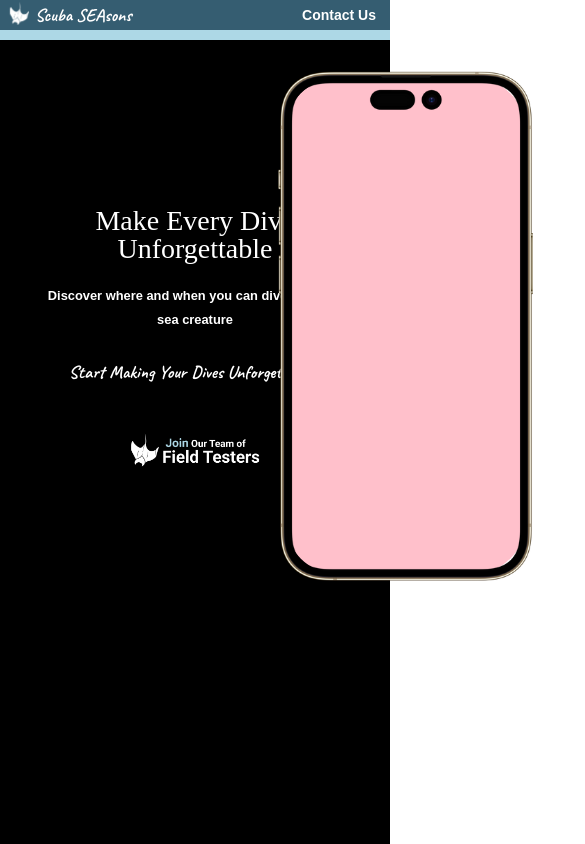
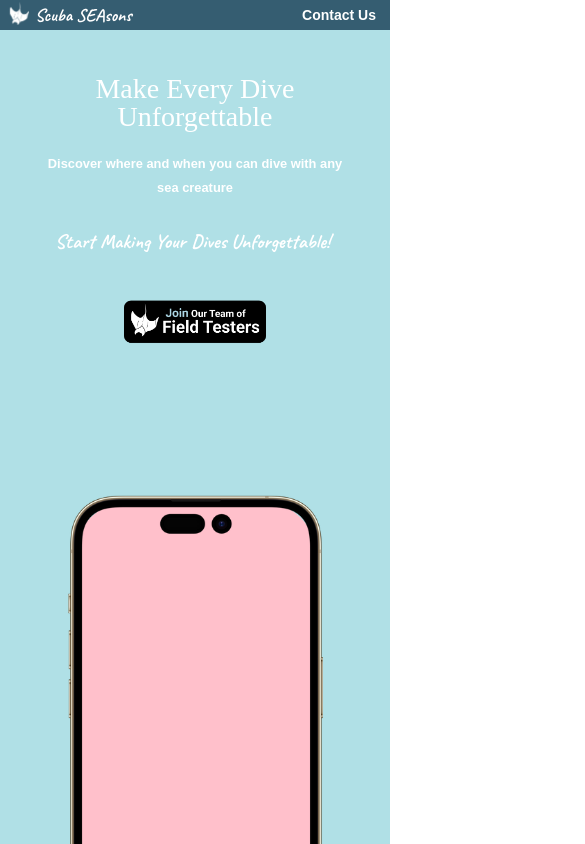
Before and after one commit to Freem11/divegolandingpage, a React (Vite) app: page / in a window 390 px wide. Shown: the top 844 px of the page, 585 px wide, since content can reach past the window. Built offline with nearby package versions, Linux system fonts and the light colour scheme; a web font is replaced by a local one.

Commit message:
top section revamp workin

```diff
--- a/src/App.css
+++ b/src/App.css
@@ -1,4 +1,4 @@
-@import url('https://fonts.googleapis.com/css2?family=Caveat:wght@700&family=Permanent+Marker&display=swap');
+@import url("https://fonts.googleapis.com/css2?family=Caveat:wght@700&family=Permanent+Marker&display=swap");
 
 body {
   background-color: #add8e6;
@@ -14,38 +14,47 @@ body {
 .mainherovideo {
   z-index: 0;
   position: absolute;
+	top: 45px;
   object-fit: cover;
   width: 100%;
-	height: 100%;
+  /* height: 100vh; */
 }
 
 .topsection {
-	display: flex;
-	align-items: center;
-	justify-content: center;
-	/* flex-wrap: wrap; */
-	background-color: black;
+  background-color: powderblue;
   width: 100%;
   height: 100vh;
-	margin-top: 40px;
+  margin-top: 45px;
+}
+
+.switchBox{
+	position: absolute;
+	display: flex;
+	flex-direction: row;
+	flex-wrap: wrap;
+	left: 0;
+	top: 45px;
+	width: 100vw;
+	margin-top: -20px;
+	/* background-color: blueviolet; */
 }
 
 .leftTop {
-	position: absolute;
+  /* position: absolute; */
   left: 0;
   display: flex;
   flex-direction: column;
-	width: 50%;
+  width: 50vw;
   height: 100vh;
   align-items: center;
   justify-content: center;
-	padding-right: 0%;
+  /* margin-top: -20px; */
   z-index: 1;
   /* background-color: pink; */
 }
 
 .rightTop {
-	position: absolute;
+  /* position: absolute; */
   left: 50vw;
   display: flex;
   flex-direction: column;
@@ -53,7 +62,7 @@ body {
   width: 50%;
   align-items: center;
   justify-content: center;
-	padding-right: 0%;
+  /* margin-top: -20px; */
   z-index: 1;
   margin-top: 0px;
   /* background-color: powderblue; */
@@ -69,7 +78,7 @@ body {
   background-color: #538dbd;
   align-items: center;
   justify-content: center;
-	z-index: 0;
+  /* z-index: 0; */
   /* position: static; */
 }
 
@@ -88,7 +97,6 @@ body {
 
 /* Large desktop styles */
 @media only screen and (min-width: 1750px) {
-
   /* .mainherovideo {
 		margin-top: -200px;
 	}
@@ -97,49 +105,71 @@ body {
 		flex-direction: column;
 	}  */
 
-	.leftTop {
+  /* .leftTop {
 		max-width: 40%;
 		margin-top: 00px;
-	}
+	} */
 
-	.headLineBox {
+  /* .headLineBox {
     margin-bottom: 6%;
     font-size: calc(20px + 3vw);
   }
 
   .subLineBox {
     line-height: 150%;
-	}
+  } */
 }
 
-
 /* Tablet styles */
-@media only screen and (max-width: 880px) {
+@media only screen and (max-width: 900px) {
   /* .mainherovideo {
 		min-height: 400px;
 		max-height: 750px;
 	} */
 
   .topsection {
-		flex-direction: row;
+    background-color: powderblue;
+    width: 100%;
+    height: 160vh;
+    margin-top: 30px;
+  }
+
+	.switchBox{
+		position: absolute;
+		display: flex;
+		flex-direction: column;
+		left: 0;
+		top: 45px;
+		width: 100Vw;
 	}
 
 	.leftTop {
+		/* position: absolute; */
+		left: 0;
 		display: flex;
 		flex-direction: column;
-		max-width: 500px;
-		min-width: 420px;
-		max-height: 650px;
+		width: 100vw;
+		height: 70vh;
 		align-items: center;
 		justify-content: center;
 		padding-right: 0%;
-		margin-top: -150px;
+		z-index: 1;
+		/* background-color: pink; */
 	}
 
 	.rightTop {
-		margin-top: -160px;
-		min-width: 420px;
-		height: 1000px;
+		/* position: absolute; */
+		left: 50vw;
+		display: flex;
+		flex-direction: column;
+		height: 90vh;
+		width: 100vw;
+		align-items: center;
+		justify-content: center;
+		padding-right: 0%;
+		z-index: 1;
+		margin-top: 0px;
+		background-color: powderblue;
 	}
 
   .headLineBox {
@@ -196,52 +226,56 @@ body {
     overflow-x: hidden !important;
     max-width: 100vw !important;
   }
-
-	/* .topsection {
-		display: flex;
-		flex-wrap: wrap;
-		justify-content: center;
-		background-color: #add8e6;
-		margin-top: -2%;
-		width: 100vw;
-		height: 850px;
-		max-width: 100%;
-		min-width: 100%;
+  .topsection {
+    background-color: powderblue;
+    width: 100%;
+    height: 130vh;
+    margin-top: 30px;
   }
 
 	.mainherovideo {
+		/* z-index: 100; */
 		position: absolute;
-		top: 0;
-		z-index: 0;
-		max-height: 430px;
-		min-height: 430px;
-		margin-top: 0px;
-		margin-left: 20%;
-	} */
+		top: 30px;
+		object-fit: cover;
+		width: 100%;
+		height: 100vh;
+	}
+
+	.switchBox{
+		position: absolute;
+		display: flex;
+		flex-direction: column;
+		left: 0;
+		top: 30px;
+		width: 100Vw;
+	}
 
 	.leftTop {
 		display: flex;
 		flex-direction: column;
-		flex-wrap: wrap;
 		width: 100vw;
-		max-height: 700px;
-		max-width: 100%;
-		min-width: 100%;
-		margin-top: -220px;
-		margin-bottom: 40px;
+		height: 50vh;
+		align-items: center;
+		justify-content: center;
+		margin-top: -20px;
+		z-index: 1;
+		/* background-color: pink; */
 	}
+
 	.rightTop {
 		display: flex;
 		flex-direction: column;
-		flex-wrap: wrap;
+		height: 50vh;
 		width: 100vw;
-		margin-top: -167px;
-		min-height: auto;
+		align-items: center;
 		justify-content: center;
-		text-align: center;
+		z-index: 1;
+		padding-top: 45%;
+		/* background-color: green; */
 	}
 
-	.webshowsection {
+  /* .webshowsection {
     position: relative;
     display: flex;
     flex-direction: column;
@@ -253,7 +287,7 @@ body {
     justify-content: center;
     z-index: 0;
     /* position: static; */
-	}
+  /* } */ */
 
   .joinusT {
     margin-bottom: -50px;
--- a/src/App.jsx
+++ b/src/App.jsx
@@ -18,6 +18,7 @@ import "./App.css";
 import ReactPlayer from "react-player/youtube";
 
 let screenInital = window.innerWidth;
+let heigthTrack = window.innerHeight
 let heroWidth;
 let heroHeigth;
 if (screenInital < 501) {
@@ -36,7 +37,7 @@ if (screenInital < 501) {
   heroHeigth = 1500;
   heroWidth = 1500 * (16 / 9);
 }
-
+console.log(screenInital)
 let Heighty;
 let Widthy;
 
@@ -73,6 +74,13 @@ function App() {
         <Logo />
 
         <div className="topsection">
+        {/* <iframe   className="mainherovideo"
+        title='Youtube player'
+        sandbox='allow-same-origin allow-forms allow-popups allow-scripts allow-presentation'
+        src={`https://youtube.com/embed/ytdBFpVxYrA?autoplay=1&mute=1&loop=1&playlist=ytdBFpVxYrA`}>
+          {/* src="https://www.youtube.com/embed/M7lc1UVf-VE?&autoplay=1&loop=1&rel=0&showinfo=0&color=white&iv_load_policy=3&playlist=M7lc1UVf-VE" */}
+        {/* </iframe> */}
+
           <ReactPlayer
             url="https://youtu.be/ytdBFpVxYrA"
             width={vidWidth}
@@ -85,6 +93,7 @@ function App() {
             className="mainherovideo"
           />
 
+          <div className="switchBox">
           <div className="leftTop">
             <HeadLine />
             <SubTitle />
@@ -97,6 +106,7 @@ function App() {
           <div className="rightTop">
             <VideoPlayer />
           </div>
+        </div>
         </div>
 
         <div className="webshowsection" style={{display: "flex", flexDirection: 'column'}}>
--- a/src/components/headline.css
+++ b/src/components/headline.css
@@ -29,6 +29,8 @@
         line-height: 1em;
         width: 80vw;
         margin-bottom: 35px;
+        /* background-color: blueviolet; */
+        z-index: 2;
 
     }
 
--- a/src/components/videobox.css
+++ b/src/components/videobox.css
@@ -42,26 +42,6 @@
   margin-left: -25px;
 }
 
-@media only screen and (max-width: 880px) {
-  .videobox {
-    display: flex;
-    align-items: center;
-    justify-content: center;
-    margin-top: 40%;
-    margin-left: 0px;
-    margin-right: 0px;
-    padding-left: 0px;
-  }
-
-  .phoneskin {
-    height: 750px;
-    width: 368px;
-    position: absolute;
-    margin-left: 0px;
-    margin-top: 0px;
-    /* background-color: orange; */
-  }
-}
 
 @media only screen and (max-width: 500px) {
   .videobox {
```
Lines whose indentation alone changed are shown as unchanged.
